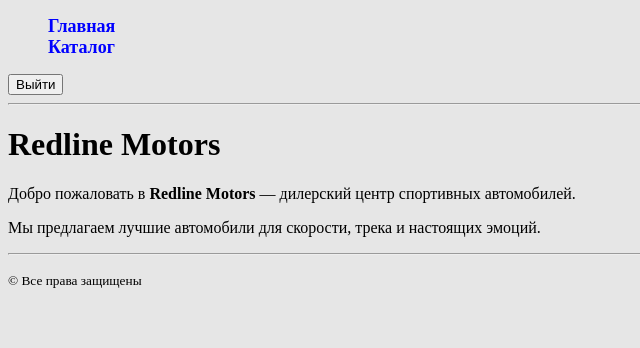
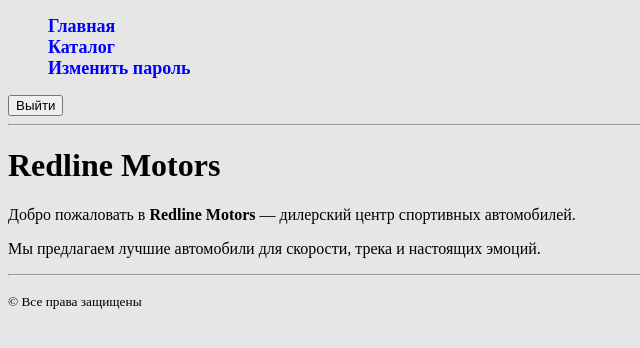
Before and after one commit to kennyasimi/redline-motors, a PHP site: page / in a window 1280 px wide. Shown: the top 348 px of the page, without its empty margins (0-640 px from the left). Run offline with PHP 8.4, Linux system fonts and the light colour scheme; the visitor is signed in with stand-in values (Sample User, id 1).

Commit message:
linked password change page

```diff
--- a/index.php
+++ b/index.php
@@ -18,6 +18,7 @@ if (!isset($_SESSION['user_id'])) {
 <ul>
     <li><a href="index.php">Главная</a></li>
     <li><a href="catalog.php">Каталог</a></li>
+    <li><a href="changepassword.php">Изменить пароль</a></li>
 </ul>
 <button onclick="window.location.href= 'logout.php'">
     Выйти
```
